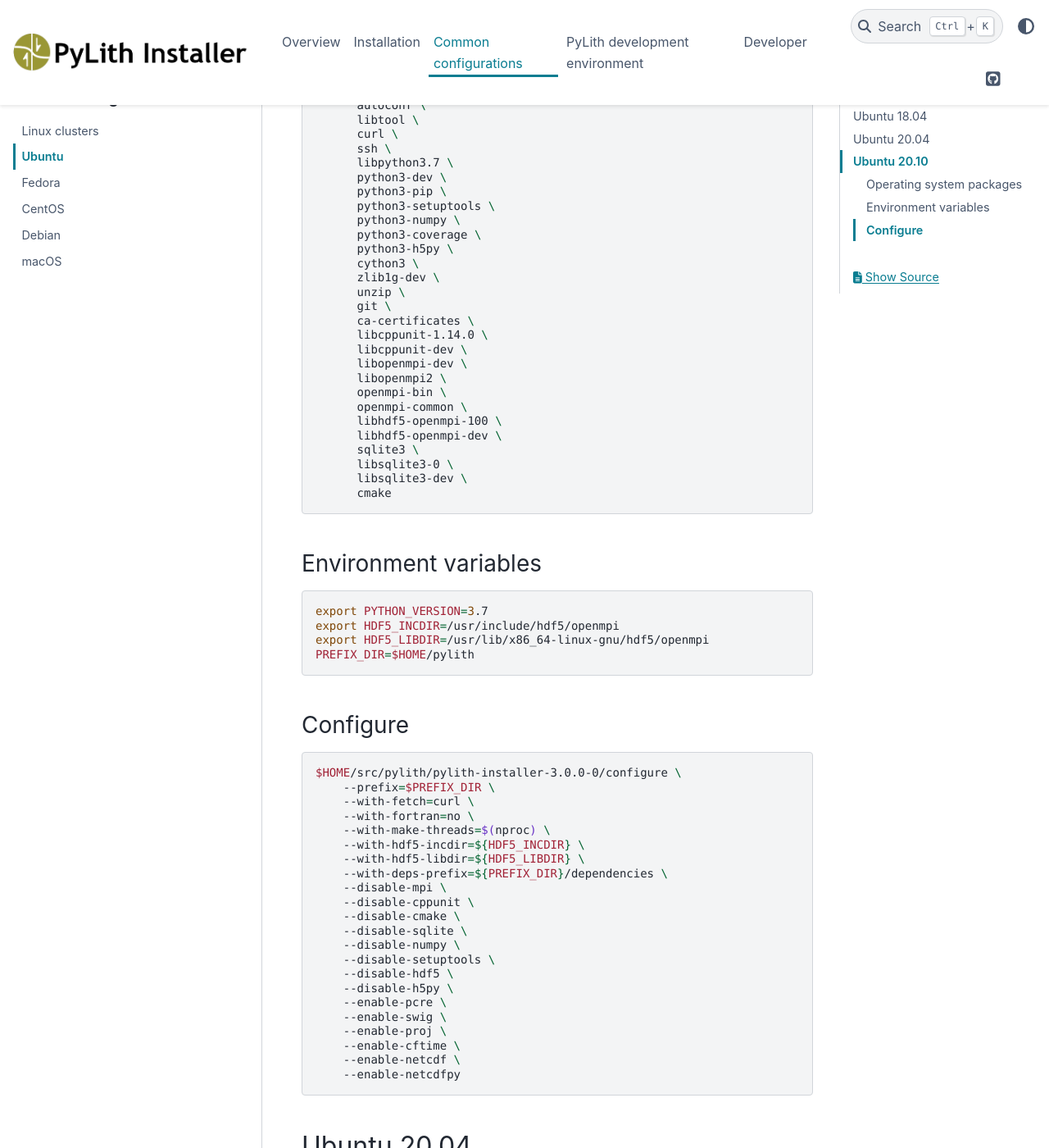
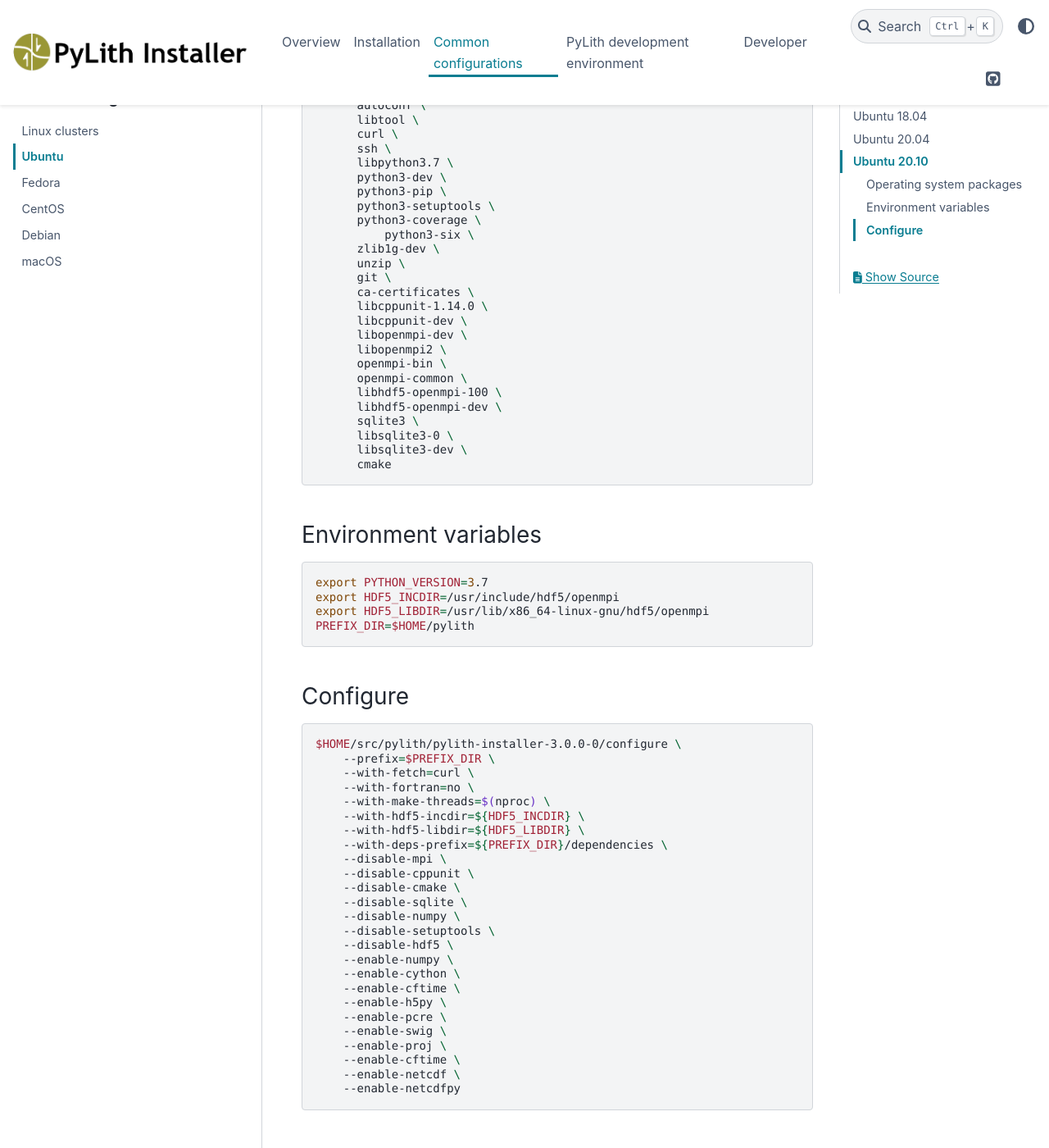
Before and after one commit to geodynamics/pylith_installer, a Sphinx documentation site: the page built from docs/configs/ubuntu.md, in a window 1280 px wide and 1400 px high, scrolled down 486 px. Shown: the whole window at 82% size. Built offline with Sphinx 7.4.7 and the PyData theme 0.15.4, drawn with Linux system fonts in a browser that asks for light colours.

Commit message:
Fix ubuntu 18.04 CI build (numpy from os is too old).

```diff
--- a/docs/configs/ubuntu.md
+++ b/docs/configs/ubuntu.md
@@ -21,10 +21,8 @@ apt-get install -y --no-install-recommends \
       python3-dev \
       python3-pip \
       python3-setuptools \
-      python3-numpy \
       python3-coverage \
-      python3-h5py \
-      cython3 \
+	  python3-six \
       zlib1g-dev \
       unzip \
       git \
@@ -70,7 +68,10 @@ $HOME/src/pylith/pylith-installer-3.0.0-0/configure \
     --disable-numpy \
     --disable-setuptools \
     --disable-hdf5 \
-    --disable-h5py \
+    --enable-numpy \
+    --enable-cython \
+    --enable-cftime \
+    --enable-h5py \
     --enable-pcre \
     --enable-swig \
     --enable-proj \
```
Also changed, not shown: 1 other file.
